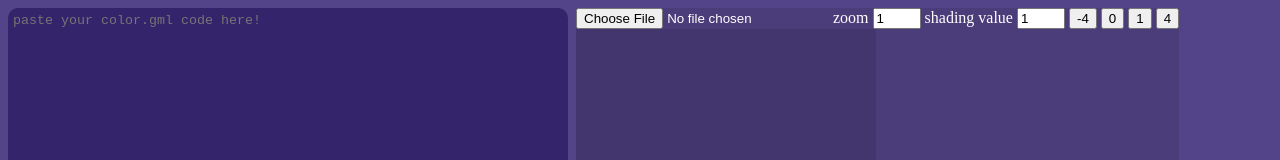
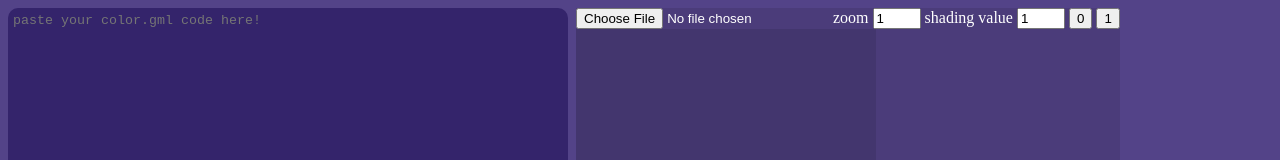
Before and after one commit to C-L-9524085/RoAColorsGmlHelper, a plain HTML site: page index.html in a window 1280 px wide. Shown: the top 160 px of the page. Drawn offline with Linux system fonts and the light colour scheme.

Commit message:
trim down buttons

```diff
--- a/index.html
+++ b/index.html
@@ -78,10 +78,8 @@
 						<label>
 							shading value
 							<input type="number" name="shading value" step="0.1" style="width: 40px" v-model:value="inputShadingValue"></input>
-							<button @click="inputShadingValue=-4">-4</button>
 							<button @click="inputShadingValue=0">0</button>
 							<button @click="inputShadingValue=1">1</button>
-							<button @click="inputShadingValue=4">4</button>
 						</label>
 					</div>
 					<canvas id="preview" @click="previewClick" class="darkerbg"></canvas>
```
